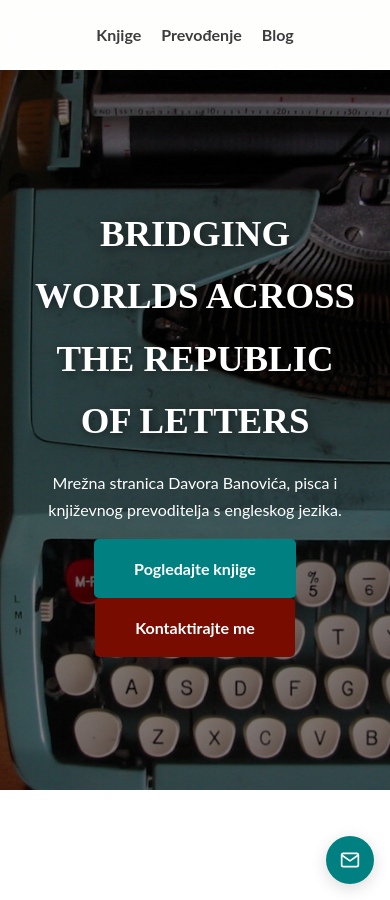
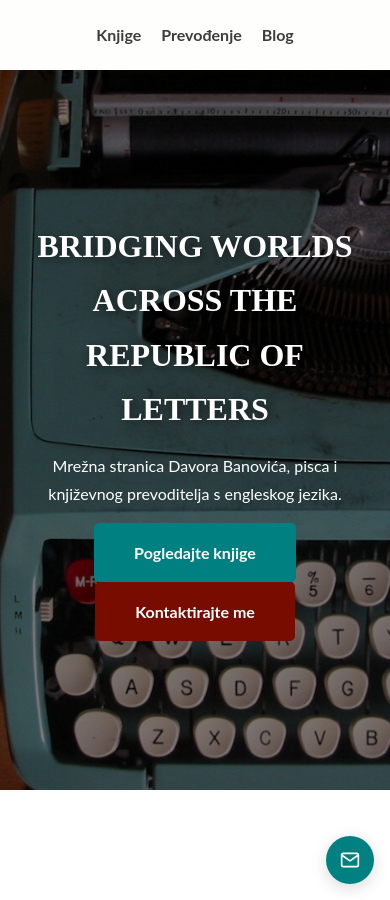
Before and after one commit to banovotz/banovotz.github.io, a Jekyll site: the page built from index.html, in a window 390 px wide and 900 px high. Built offline with Jekyll 4.4.1, drawn with Linux system fonts in a browser that asks for light colours.

Commit message:
Fixing hero mobile UX

```diff
--- a/assets/css/style.css
+++ b/assets/css/style.css
@@ -324,7 +324,7 @@
         @media (max-width: 768px) {
             body { font-size: 16px; }
             h2.section-title { font-size: 2.2rem; }
-            .hero-content h1 { font-size: 2.3rem; }
+            .hero-content h1 { font-size: 2rem; }
 
             .main-nav {
                 justify-content: center;
```
